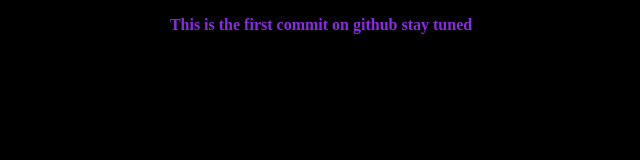
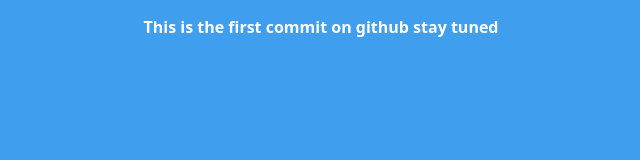
Before and after one commit to Adeykola/todojs, a plain HTML site: page index.html in a window 1280 px wide. Shown: the whole page, without its empty margins (319-959 px from the left). Drawn offline with Linux system fonts and the light colour scheme.

Commit message:
second change made

```diff
--- a/style.css
+++ b/style.css
@@ -1,6 +1,7 @@
 body{
-    color: blueviolet;
-    background: #000;
+    color: white;
+    background: #409eef;
     text-align: center;
     font-weight: bolder;
+    font-family: system-ui, -apple-system, BlinkMacSystemFont, 'Segoe UI', Roboto, Oxygen, Ubuntu, Cantarell, 'Open Sans', 'Helvetica Neue', sans-serif;
 }
```
